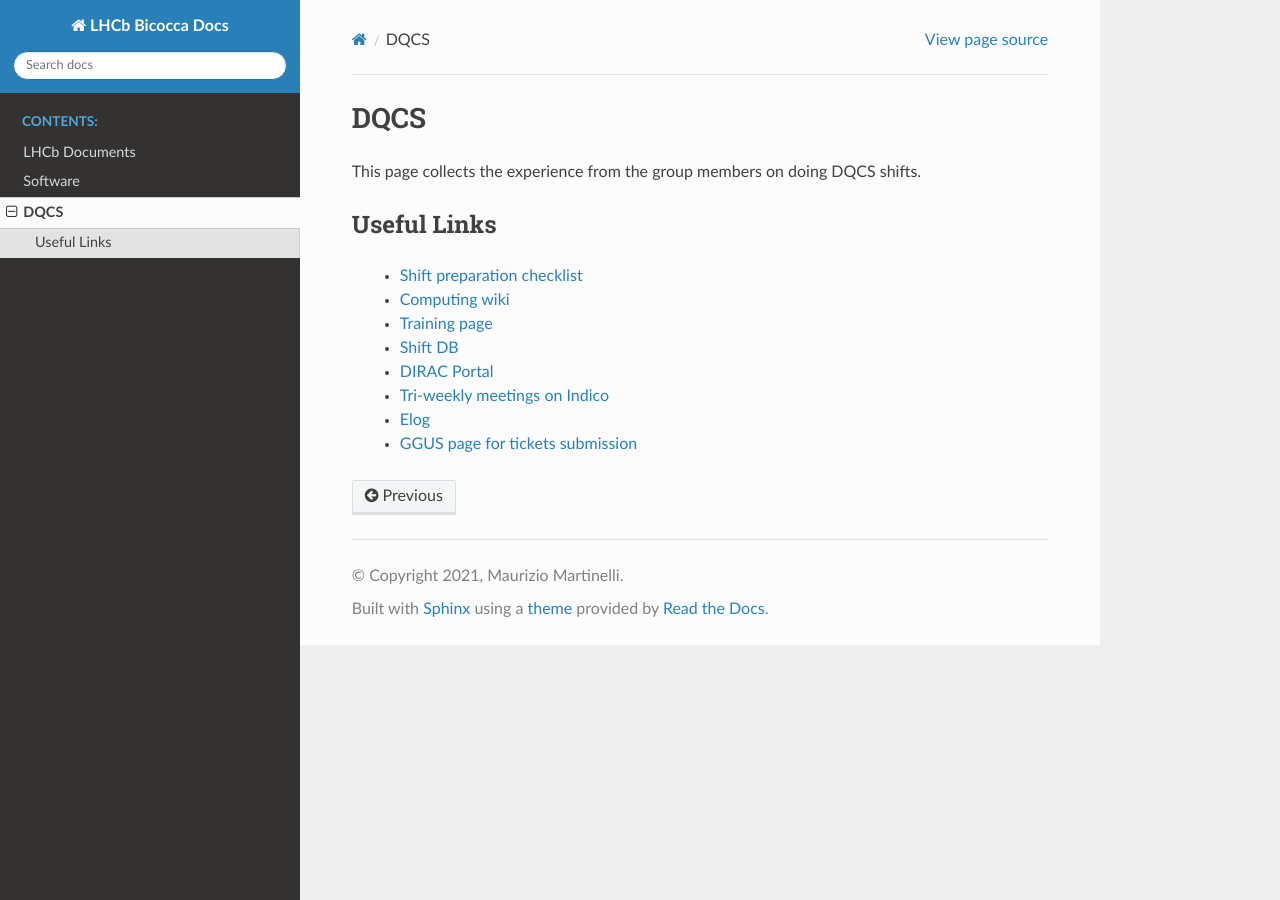
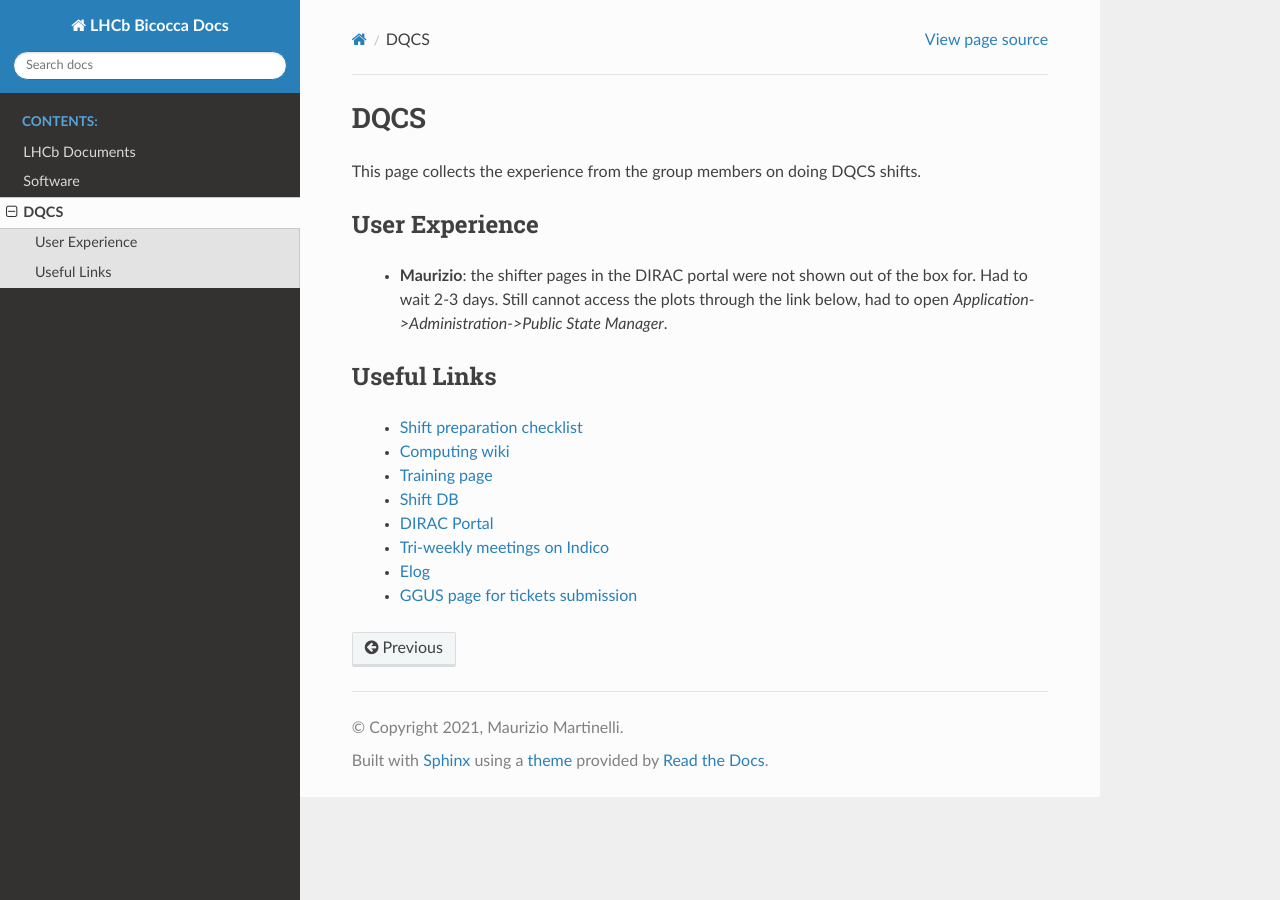
Before and after one commit to lhcb-bicocca/documentation, a Sphinx documentation site: the page built from docs/source/dqcs.rst, in a window 1280 px wide. Built offline with Sphinx 7.4.7 and the Read the Docs theme 2.0.0, drawn with Linux system fonts in a browser that asks for light colours.

Commit message:
updated dqcs

```diff
--- a/docs/source/dqcs.rst
+++ b/docs/source/dqcs.rst
@@ -1,6 +1,10 @@
 DQCS
 ####
 This page collects the experience from the group members on doing DQCS shifts.
+
+User Experience
+^^^^^^^^^^^^^^^
+ - **Maurizio**: the shifter pages in the DIRAC portal were not shown out of the box for. Had to wait 2-3 days. Still cannot access the plots through the link below, had to open `Application->Administration->Public State Manager`.
 
 Useful Links
 ^^^^^^^^^^^^
```
